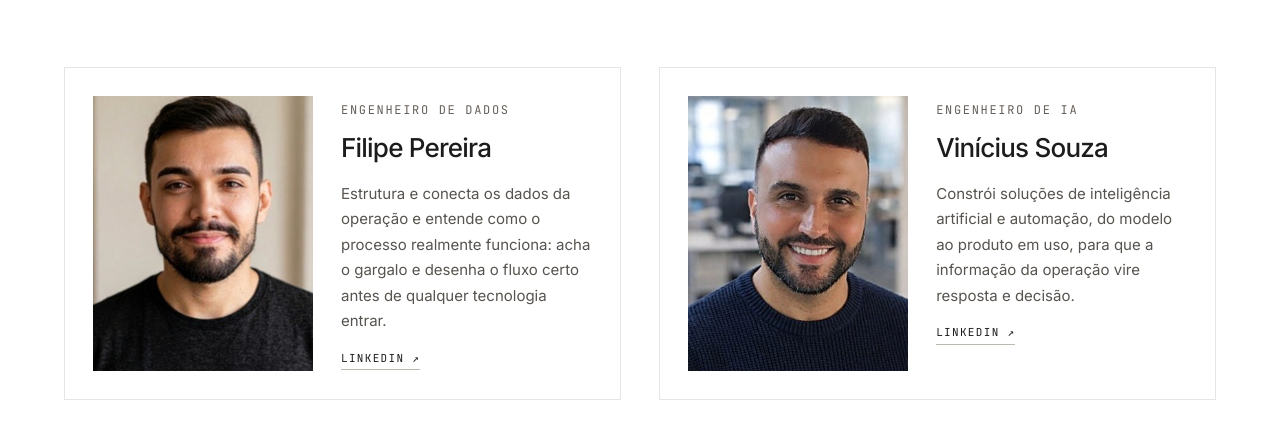
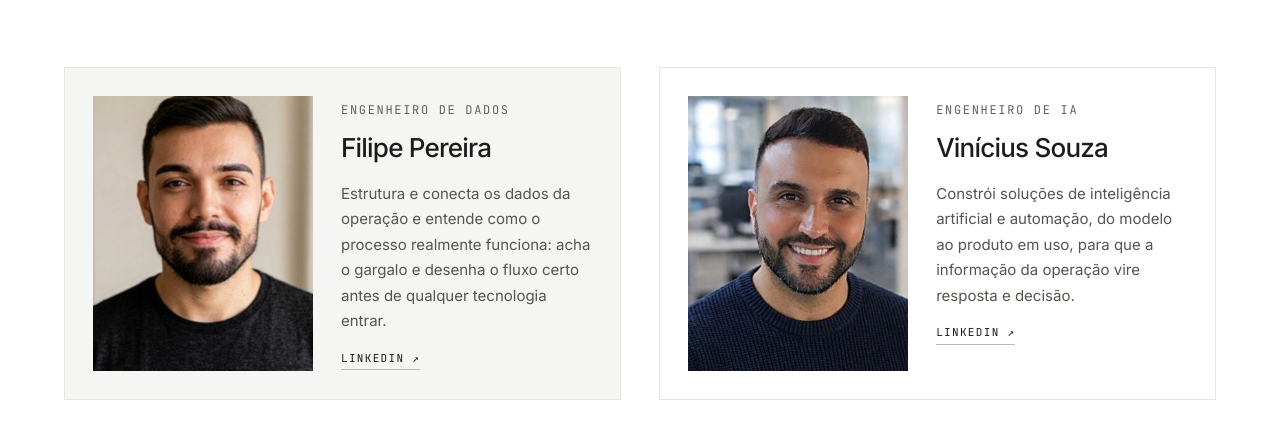
Before and after one commit to ViniciusSouzadata/prisma-site, a plain HTML site: page index.html in a window 1280 px wide. In both pictures the pointer is over the element 342 px from the left and 5226 px from the top of the page. Shown: the part 4993-5432 px from the top of the page. Drawn offline with Linux system fonts and the light colour scheme; animation ran at ten frames a second.

Commit message:
LP v2: hover nos cards dos sócios
Co-Authored-By: Claude Sonnet 5.5 <noreply@anthropic.com>

```diff
--- a/index.html
+++ b/index.html
@@ -75,6 +75,10 @@
   /* sócios */
   .partners { display: grid; grid-template-columns: repeat(2, minmax(0, 1fr)); gap: clamp(20px, 3vw, 40px); margin-top: 48px; }
   .partner { display: grid; grid-template-columns: minmax(0, 220px) minmax(0, 1fr); gap: 28px; align-items: start; padding: 28px; background: var(--white); border: 1px solid var(--stone-200); }
+  .partner { transition: background .4s; }
+  .partner:hover { background: var(--stone-100); }
+  .ph img { transition: transform .4s; }
+  .partner:hover .ph img { transform: scale(1.04); }
   .ph { position: relative; aspect-ratio: 4 / 5; background: var(--stone-100); overflow: hidden; display: grid; place-items: center; font-weight: 500; font-size: 56px; letter-spacing: -0.04em; color: var(--stone-400); }
   .ph img { object-position: center 20%; position: absolute; inset: 0; width: 100%; height: 100%; object-fit: cover; }
   .partner h3 { font-weight: 500; font-size: 26px; letter-spacing: -0.03em; margin: 6px 0 12px; }
```
